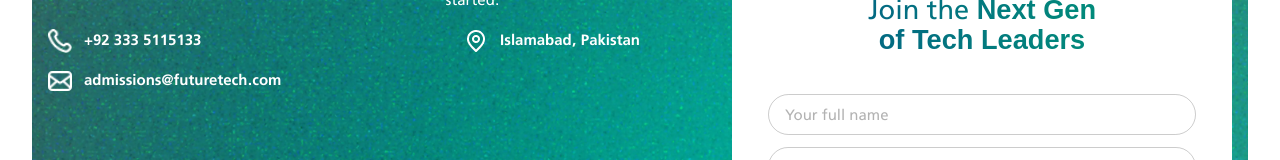
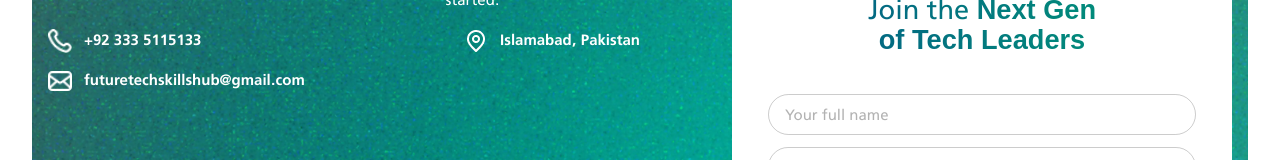
Before and after one commit to Rasheed-987/futuretechhub, a Next.js app: page /contact in a window 1280 px wide. Shown: the part 252-412 px from the top of the page. Built offline with nearby package versions, Linux system fonts and the light colour scheme; no server answers; a web font is replaced by a local one.

Commit message:
feat: create contact page with inquiry and nomination forms

```diff
--- a/app/contact/page.tsx
+++ b/app/contact/page.tsx
@@ -29,7 +29,7 @@ const contactPage = {
     description:
       "Exploring our courses, seeking guidance, or interested in enrolling? We'd love to hear from you and help you get started.",
     phone: "+92 333 5115133",
-    email: "admissions@futuretech.com",
+    email: "futuretechskillshub@gmail.com",
     address: "Islamabad, Pakistan",
   },
   form: {
```
